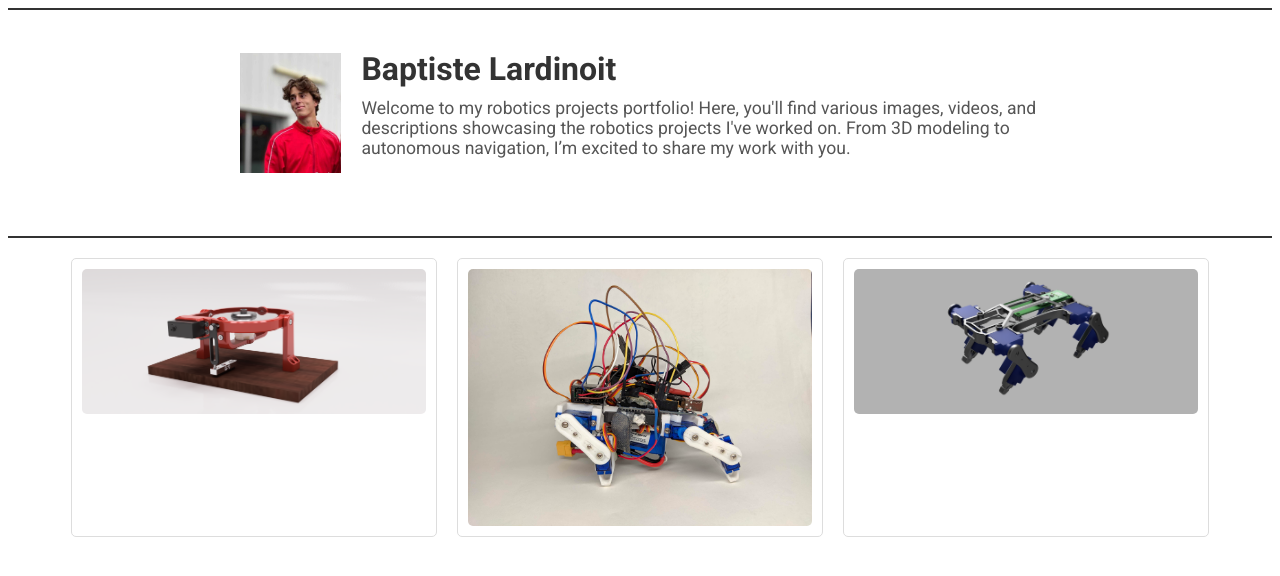
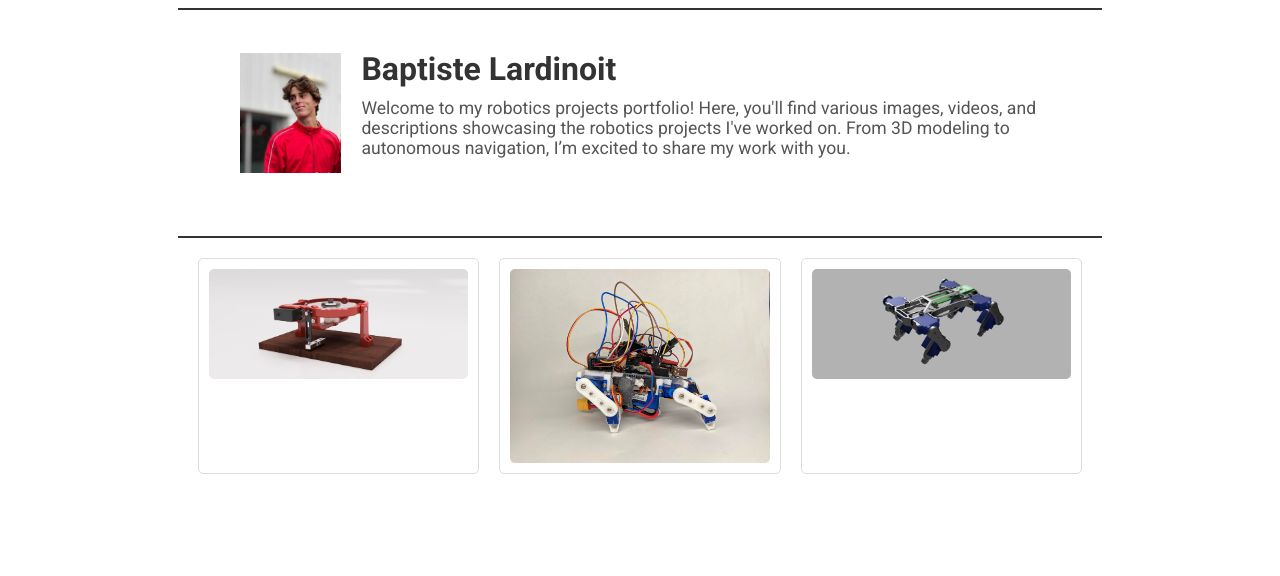
Before and after one commit to BaptisteLardinoit/BaptisteLardinoit.github.io, a Jekyll site: the page built from index.md, in a window 1280 px wide. Shown: the top 576 px of the page. Built offline with Jekyll 4.4.1, drawn with Linux system fonts in a browser that asks for light colours.

Commit message:
Update style.css

```diff
--- a/assets/css/style.css
+++ b/assets/css/style.css
@@ -11,7 +11,8 @@ h1, h2, h3, h4, h5, h6 {
   /*background-color: #f5f5f5; Light background color for the header */
   padding: 40px 20px 60px;
   display: flex;
-  /*width: 90%;*/
+  width: 70%;
+  margin: 0 auto; /* Centers the main header */
   justify-content: center;
   border-top: 2px solid #333;
   border-bottom: 2px solid #333;
@@ -48,7 +49,7 @@ h1, h2, h3, h4, h5, h6 {
 }
 
 .content-container {
-  width: 90%; /* Sets the width to 90% of the viewport */
+  width: 70%; /* Sets the width to 90% of the viewport */
   /*max-width: 900px; /* Controls the width of the main content area */
   margin: 0 auto; /* Centers the content container */
   padding: 20px; /* Adds space around the content */
```
